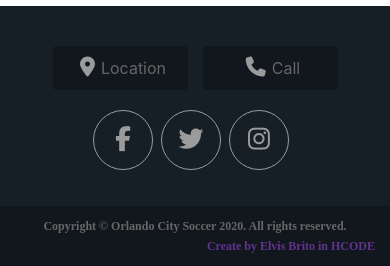
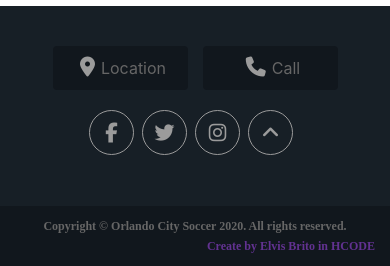
Before and after one commit to elvis-brito/OrlandoCity, a PHP site: page / in a window 390 px wide. Shown: the part 1953-2219 px from the top of the page. Run offline with PHP 8.4, Linux system fonts and the light colour scheme; some libraries are stand-ins or nearby versions.

Commit message:
ajustando o footer e acrescentando animaçao no angle-up

```diff
--- a/css/mobile.css
+++ b/css/mobile.css
@@ -1,4 +1,13 @@
 @media only screen and (max-width: 768px) {
+    #logotipo {
+        z-index: 24;
+    }
+    .header-black {
+        position: fixed;
+        width: 100%;
+        z-index: 23;
+    }
+
     .header-black ul, #menu {
         display: none;
     }
@@ -186,14 +195,14 @@
     }
 
     footer .list-socials a{
-        width: 60px;
-        height: 60px;
-        line-height: 60px;
-        border-radius: 60px;
+        width: 45px;
+        height: 45px;
+        border-radius: 45px;
     }
 
     footer .list-socials i {
-        font-size: 25px;
+        font-size: 20px;
+        line-height: 11px;
         margin: 16px auto;
     }
 
--- a/index.html
+++ b/index.html
@@ -237,16 +237,19 @@
 
                                 <div class="row justify-content-around">
                                     <div class="col-xs-6">
-                                        <a href="#" class="btn btn-footer d-block d-sm-none"><i class="fa fa-map-marker"></i>Location</a>
+                                        <a href="#" class="btn btn-footer d-block d-sm-none"><i
+                                                class="fa fa-map-marker"></i>Location</a>
                                     </div>
                                     <div class="col-xs-6">
-                                        <a href="#" class="btn btn-footer d-block d-sm-none"><i class="fa fa-phone"></i>Call</a>
+                                        <a href="#" class="btn btn-footer d-block d-sm-none"><i
+                                                class="fa fa-phone"></i>Call</a>
                                     </div>
                                 </div>
                                 <ul class="list-socials">
                                     <li><a href="#"><i class="fa fa-facebook"></i></a></li>
                                     <li><a href="#"><i class="fa fa-twitter"></i></a></li>
                                     <li><a href="#"><i class="fa fa-instagram"></i></a></li>
+                                    <li><a href="#" id="page-up"><i class="fa fa-angle-up"></i></a></li>
                                 </ul>
                             </div>
                         </div>
@@ -301,6 +304,13 @@
                     owl.trigger('next.owl.carousel');
                 });
 
+                $("#page-up").on("click", function (event) {
+                    $("html, body").animate({
+                        scrollTop: 0
+                    }, 1000);
+                    event.preventDefault();
+                });
+
             });
         </script>
 </body>
```
